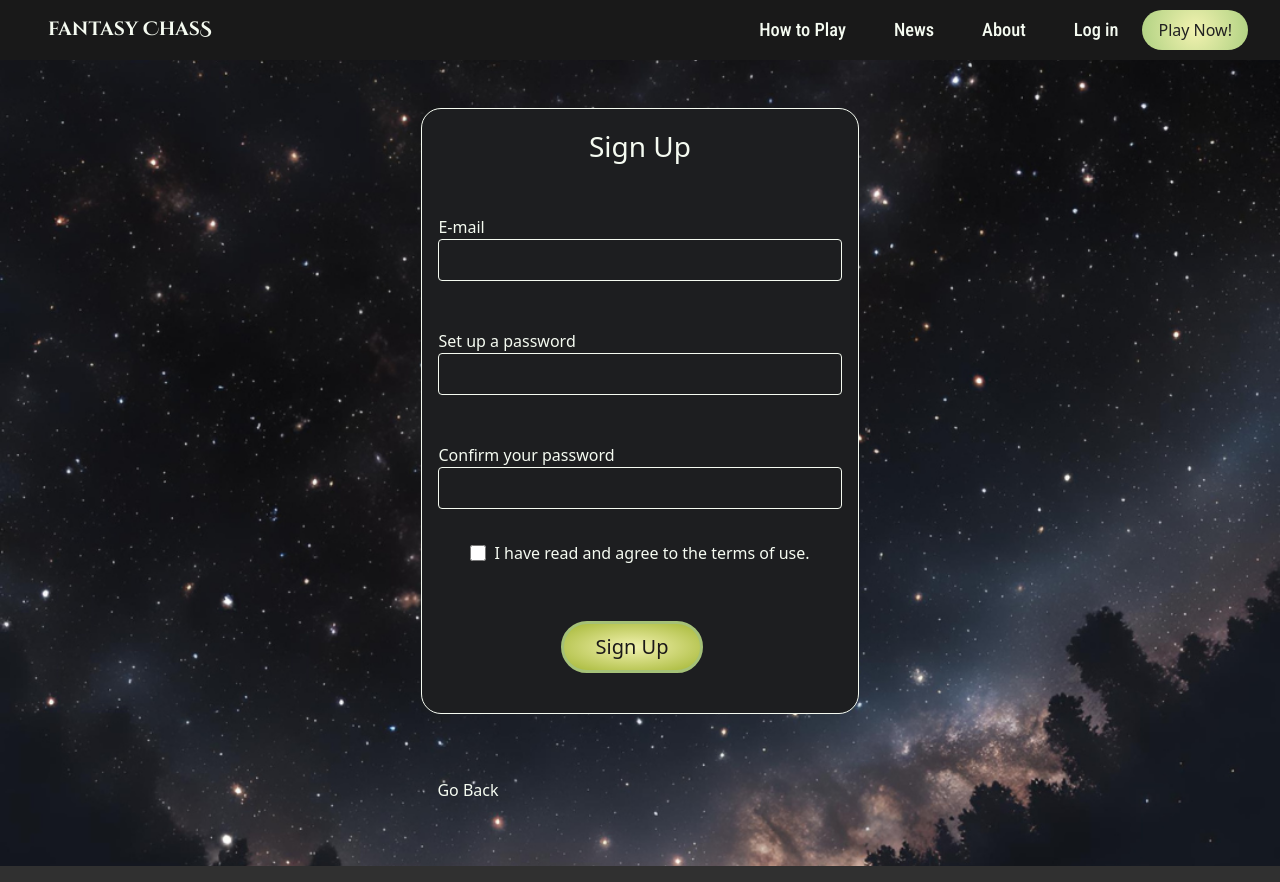
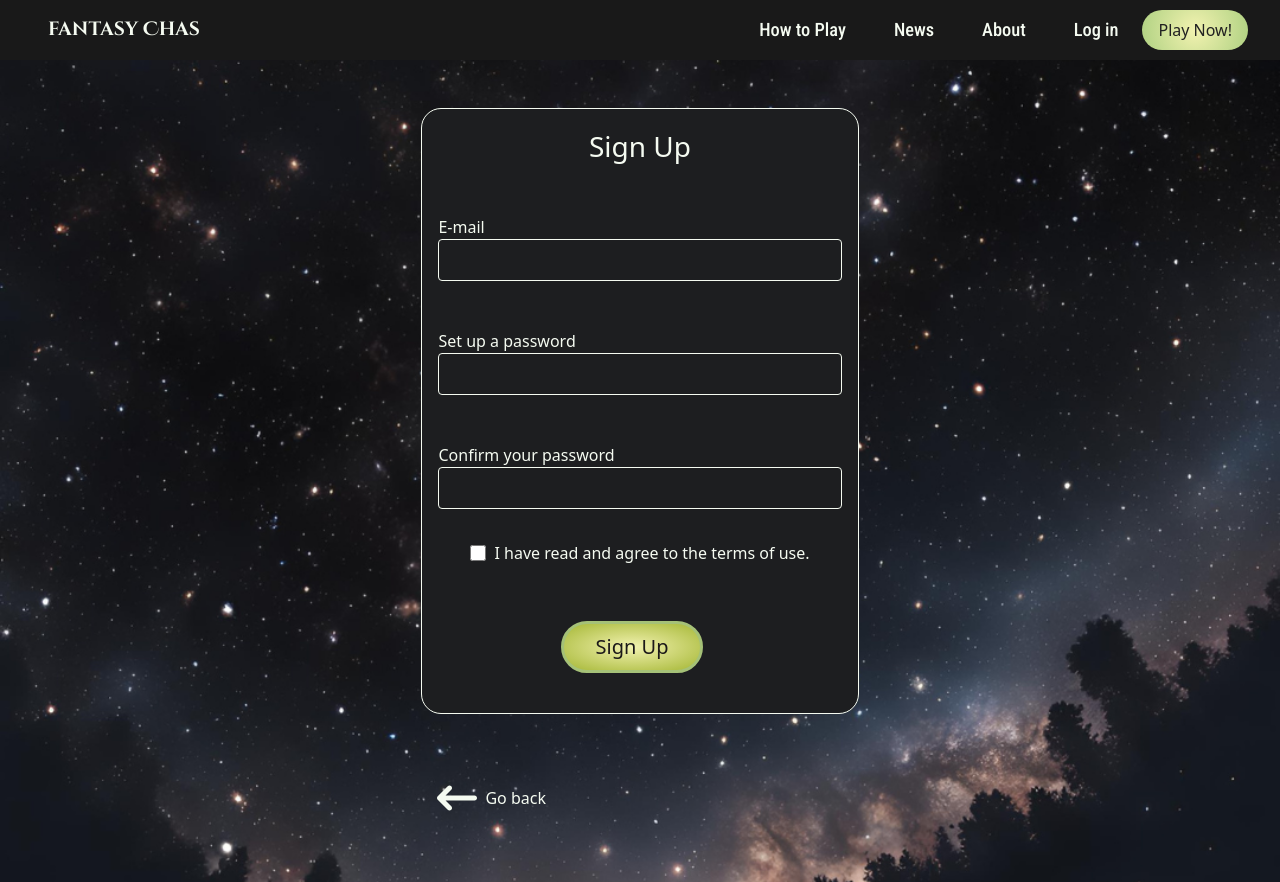
Before and after one commit to f-eighty7/ChasChallenger, a React (Vite) app: page /signup in a window 1280 px wide. Built offline with nearby package versions, Linux system fonts and the light colour scheme.

Commit message:
arrow and close icon, upd readme

```diff
--- a/src/components/GameSettingsPopup.module.css
+++ b/src/components/GameSettingsPopup.module.css
@@ -39,8 +39,11 @@
 }
 .popup-inner .close-button {
   position: absolute;
-  top: 1rem;
+  top: 0.7rem;
   right: 1rem;
+  font-size: 2rem;
+  color: var(--text-color);
+  cursor: pointer;
 }
 
 .settings-card {
--- a/src/components/GameSettingsPopup.tsx
+++ b/src/components/GameSettingsPopup.tsx
@@ -2,6 +2,8 @@ import style from "./GameSettingsPopup.module.css";
 import { GameSettingsPopupProps } from "../types/types";
 import { Link } from "react-router-dom";
 //import { createResumeStory } from "../api/resumeStoryApi";
+// import { FaRegCircleXmark } from "react-icons/fa6";
+import { IoIosCloseCircleOutline } from "react-icons/io";
 
 export function GameSettingsPopup(props: GameSettingsPopupProps) {
   const handleHistory = () => {
@@ -9,20 +11,18 @@ export function GameSettingsPopup(props: GameSettingsPopupProps) {
   };
 
   const handleSaveGame = () => {
-    const save = "Snälla spara mitt roliga spel";
+    const save = "Allt finns redan:)";
     console.log(save);
     //createResumeStory(save);
   };
   return props.trigger ? (
     <div className={style.popup}>
       <div className={style["popup-inner"]}>
-        <button
+        <IoIosCloseCircleOutline
           title="Close"
           className={style["close-button"]}
           onClick={() => props.setTrigger(false)}
-        >
-          Close
-        </button>
+        />
         <div className={style["settings-card"]}>
           <p className={style.text}>NOW PLAYING</p>
           <p className={style.text}>Character</p>
--- a/src/components/LoginForm.jsx
+++ b/src/components/LoginForm.jsx
@@ -2,29 +2,28 @@ import React, { useState } from "react";
 import axios from "axios";
 import style from "../components/LoginForm.module.css";
 import { Link, useNavigate } from "react-router-dom";
+import { FaArrowLeftLong } from "react-icons/fa6";
 
 axios.defaults.withCredentials = true;
 
-function LoginForm()
- {
+function LoginForm() {
   const navigate = useNavigate();
-    const [email, setEmail] = useState('');
-    const [password, setPassword] = useState('');
-    const [errorMessage, setErrorMessage] = useState('');
-
+  const [email, setEmail] = useState("");
+  const [password, setPassword] = useState("");
+  const [errorMessage, setErrorMessage] = useState("");
 
   const handleLogin = async (event) => {
     event.preventDefault();
-        setErrorMessage('');
+    setErrorMessage("");
 
     try {
-
-            const response = await axios.post('https://chasfantasy.azurewebsites.net/login?useCookies=true', {
+      const response = await axios.post(
+        "https://chasfantasy.azurewebsites.net/login?useCookies=true",
+        {
           email,
-                password
-
-        })
-
+          password,
+        }
+      );
 
       console.log("Response Headers:", response.headers);
       /* const hejsan = await axios.get('http://localhost:5001/user/character')
@@ -48,34 +47,32 @@ function LoginForm() {
             console.log("detta är hejsan", hejsan)
             console.log(response); */
 
+      if (response.status === 200) {
+        console.log("Login succeeded!");
+      }
+      alert("WOW!!! Du lyckades logga in. Det här kommer att bli en bra dag!");
+      navigate("/characters");
 
-
-
-           if (response.status === 200) {
-                console.log("Login succeeded!");}
-                alert('WOW!!! Du lyckades logga in. Det här kommer att bli en bra dag!')
-                navigate('/characters');
-
-
-                if (response.headers['set-cookie']) {
-                    console.log("Cookies from Set-Cookie header:", response.headers['set-cookie']);
-
-
-
+      if (response.headers["set-cookie"]) {
+        console.log(
+          "Cookies from Set-Cookie header:",
+          response.headers["set-cookie"]
+        );
       } else {
         console.log("Login failed:", response.data.message);
         setErrorMessage(response.data.message);
       }
     } catch (error) {
-            console.error("Login error:", error.response ? error.response.data : 'Server error');
-            setErrorMessage(error.response ? error.response.data : 'Server error');
+      console.error(
+        "Login error:",
+        error.response ? error.response.data : "Server error"
+      );
+      setErrorMessage(error.response ? error.response.data : "Server error");
     }
-
-
   };
 
   return (
-    <div className={style.container}>
+    <div >
       <form className={style.form} onSubmit={handleLogin}>
         <h2 className={style.title}>Log in</h2>
         <div className={style["inputs"]}>
@@ -139,8 +136,11 @@ function LoginForm() {
         </Link>
       </div>
       <div className={style.goback}>
-        <Link title="Go Back" to="/">
-          Go Back
+        <Link className={style["goback-link"]} title="Go Back" to="/">
+          <FaArrowLeftLong className={style["back-icon"]} />
+          <button className={style["goback-button"]} title="Go Back">
+            Go back
+          </button>
         </Link>
       </div>
     </div>
--- a/src/components/LoginForm.module.css
+++ b/src/components/LoginForm.module.css
@@ -77,6 +77,22 @@
   width: 256px;
 }
 .goback {
+  display: flex;
+  align-items: center;
   padding: 1rem;
   margin: 3rem 1rem;
 }
+.back-icon {
+  width: 2.5rem;
+  height: 2.5rem;
+}
+.goback-link {
+  display: flex;
+}
+.goback-button {
+  border: none;
+  background: none;
+}
+.goback-button:hover {
+  background: none;
+}
--- a/src/components/Navbar.jsx
+++ b/src/components/Navbar.jsx
@@ -25,7 +25,7 @@ function Navbar() {
 			<Link
 				to={"/"}
 				className={style.title}>
-				fantasy ChasS
+				fantasy Chas
 			</Link>
 			<div
 				className={style.menu}
--- a/src/components/SignUpForm.jsx
+++ b/src/components/SignUpForm.jsx
@@ -2,6 +2,7 @@ import React, { useState } from "react";
 import axios from "axios";
 import style from "../components/SignUpForm.module.css";
 import { Link, useNavigate } from "react-router-dom";
+import { FaArrowLeftLong } from "react-icons/fa6";
 
 function SignUpForm() {
   const navigate = useNavigate();
@@ -34,7 +35,7 @@ function SignUpForm() {
   };
 
   return (
-    <div className={style.container}>
+    <div>
       <form className={style.form} onSubmit={handleSubmit}>
         <div className={style.title}>Sign Up</div>
         <div className={style.inputs}>
@@ -96,8 +97,11 @@ function SignUpForm() {
         </div>
       </form>
       <div className={style.goback}>
-        <Link title="Go Back" to="/login">
-          Go Back
+        <Link className={style["goback-link"]} title="Go Back" to="/login">
+          <FaArrowLeftLong className={style["back-icon"]} />
+          <button className={style["goback-button"]} title="Go Back">
+            Go back
+          </button>
         </Link>
       </div>
     </div>
--- a/src/components/SignUpForm.module.css
+++ b/src/components/SignUpForm.module.css
@@ -63,3 +63,23 @@
   padding: 1rem;
   margin: 3rem 1rem;
 }
+.goback {
+  display: flex;
+  align-items: center;
+  padding: 1rem;
+  margin: 3rem 1rem;
+}
+.back-icon {
+  width: 2.5rem;
+  height: 2.5rem;
+}
+.goback-link {
+  display: flex;
+}
+.goback-button {
+  border: none;
+  background: none;
+}
+.goback-button:hover {
+  background: none;
+}
--- a/src/index.css
+++ b/src/index.css
@@ -2,17 +2,6 @@
 @tailwind base;
 @tailwind components;
 @tailwind utilities;
-
-
-@layer components {
-  .input-form {
-    @apply bg-transparent border border-gray-300 text-white text-sm rounded-lg focus:ring-lime-500 focus:border-lime-500 block w-full p-2.5 dark:bg-gray-700 dark:border-gray-600 dark:placeholder-gray-400 dark:text-white dark:focus:ring-lime-500 dark:focus:border-lime-500;
-  }
-
-  .input-checkbox {
-    @apply w-4 h-4 border border-gray-300 rounded bg-gray-50 focus:ring-lime-300 dark:bg-gray-700 dark:border-gray-600 dark:focus:ring-lime-600 dark:ring-offset-gray-800 dark:focus:ring-offset-gray-800
-  }
-}
 
 
 :root {
```
Also changed, not shown: src/main.tsx (+5 -5 lines), 1 other file (tests, documents, lock files or other folders). Lines whose indentation alone changed are shown as unchanged.
